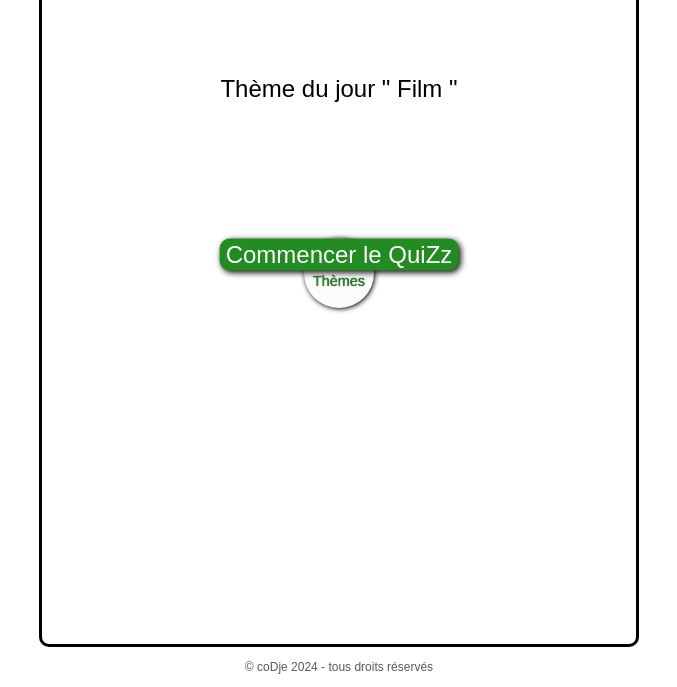
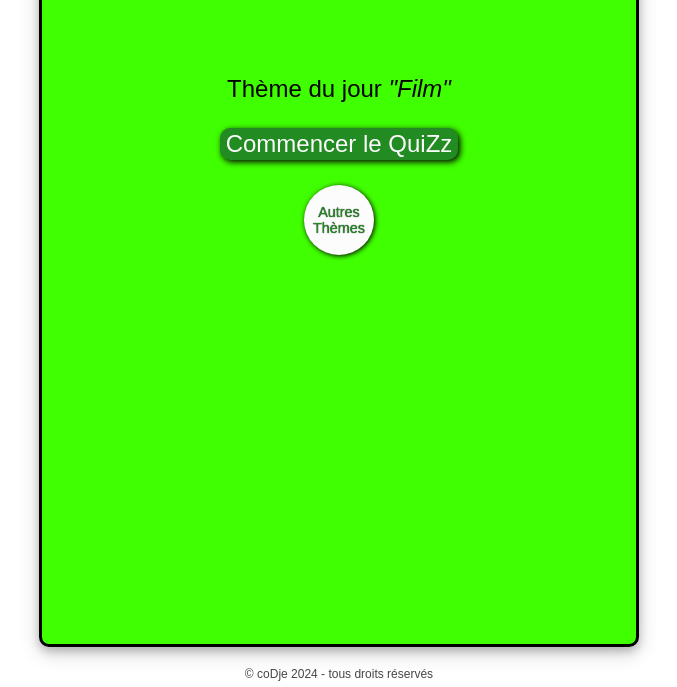
Before and after one commit to bugDje/codjequizz, a plain HTML site: page index.html in a window 1280 px wide. Shown: the part 113-800 px from the top of the page, without its empty margins (301-978 px from the left). Drawn offline with Linux system fonts and the light colour scheme; a web font is replaced by a local one.

Commit message:
responsive test

```diff
--- a/index.html
+++ b/index.html
@@ -10,15 +10,16 @@
     <script defer src="questions.js"></script>
   </head>
   <body>
+      <div class="page-wrap"></div>
         <div class="box">
           <h3 class="text">QuiZz coDje</h3>
           <h4 class="titre-question">
-        Thème du jour "<span class="theme"></span>"
+            Thème du jour<cite><span class="theme"></span></cite>
           </h4>
+          <div class="wrap-theme">
             <div class="start-quizz">
               <button>Commencer le QuiZz</button>
             </div>
-      <div class="wrap-theme">
             <button class="all-theme">Autres<br />Thèmes</button>
             <ul>
               <li class="t-histoire">Histoire</li>
@@ -89,10 +90,9 @@
             </div>
           </div>
         </div>
-    <footer>
-      <div class="footer">
+      </div>
+      <div class="site-footer">
         <span>&copy; coDje 2024 - tous droits réservés</span>
       </div>
-    </footer>
   </body>
 </html>
--- a/questions.js
+++ b/questions.js
@@ -137,15 +137,15 @@ let quesRand = RandArray(mesQuestions);
 // -------------Text des Thèmes-------------------
 if (quesRand === histoires) {
   for (let tout = 0; tout < themeQuestion.length; tout++) {
-    themeQuestion[tout].innerText = " Histoire "; //rajouter pour chaque nouveau theme
+    themeQuestion[tout].innerText = ` "Histoire" `; //rajouter pour chaque nouveau theme
   }
 } else if (quesRand === films) {
   for (let tout = 0; tout < themeQuestion.length; tout++) {
-    themeQuestion[tout].innerText = " Film ";
+    themeQuestion[tout].innerText = ` "Film" `;
   }
 } else {
   for (let tout = 0; tout < themeQuestion.length; tout++) {
-    themeQuestion[tout].innerText = " Serie Tv ";
+    themeQuestion[tout].innerText = ` "Serie Tv" `;
   }
 }
 
--- a/style.css
+++ b/style.css
@@ -8,9 +8,9 @@
   font-optical-sizing: auto;
   font-weight: 400;
 }
-box {
-  display: block;
-
+html,
+body{
+  height: 100%;
 }
 .box {
   margin: auto;
@@ -25,7 +25,6 @@ box {
   font-weight: bold;
 }
 .box,
-.start-quizz,
 .quizz,
 .box-quizz,
 .result_quizz {
@@ -52,7 +51,6 @@ box {
 }
 
 .wrap-theme {
-  margin-top: 110px;
   display: flex;
   flex-direction: column;
   align-items: center;
@@ -99,13 +97,15 @@ button.all-theme:active {
   display: flex;
   list-style: none;
   display: none;
+  flex-wrap: wrap;
 }
 .wrap-theme ul li {
+  flex: auto;
   font-size: 1em;
   width: 80px;
   text-align: center;
   background-color: forestgreen;
-  margin: 0 10px;
+  margin: 4px 10px;
   cursor: pointer;
   padding: 2px 6px;
   border-radius: 10px;
@@ -120,7 +120,11 @@ button.all-theme:active {
   background: darkgreen;
   box-shadow: inset 2px 2px 6px black;
 }
-
+.start-quizz {
+  margin: 25px 0 25px 0;
+  display: flex;
+  justify-content: center
+}
 .start-quizz button {
   color: #fcfcfc;
   background: forestgreen;
@@ -343,11 +347,11 @@ footer .total_que span p {
   padding-left: 0px;
 }
 footer .next_btn {
+  width: 120px;
     display: none;
-  height: 40px;
-  padding: 0 13px;
-  font-size: 18px;
-  font-weight: 400;
+    height: 50px;
+    font-size: 17px;
+    font-weight: 500;
     border: none;
     outline: none;
     color: white;
@@ -355,7 +359,7 @@ footer .next_btn {
     border-radius: 5px;
     border: 1px solid forestgreen;
     cursor: pointer;
-  transition: all 0.3s ease;
+    transition: all 0.3s ease
 }
 footer .next_btn:hover {
   color: white;
@@ -436,211 +440,51 @@ footer .next_btn:hover {
   background-color: rgb(45, 179, 45);
   color: rgba(255, 255, 255, 0.938) result;
 }
-.footer {
-  color: rgba(0, 0, 0, 0.653);
-  font-size: 0.8em;
-  position: absolute;
-  top: 97.5%;
-  left: 50%;
-  transform: translate(-50%, -50%);
+/* footer */
+.page-wrap {
+  min-height: 100%;
+  margin-bottom: -20px;
+}
+.page-wrap:after {
+  content: "";
+  display: block;
+}
+.site-footer, .page-wrap:after {
+  height: 20px;
+}
+.site-footer {
+  color: #000000ba;
+  font-size: 12px;
+  text-align: center;
 }
 
 @media (min-width:320px)  {
-  /* .box{
+  .box{
     background-color: blue;
-  } */
-  .wrap-theme {
-    margin-top: 200px
- }
- .footer {
-  text-align: center;
-  width: 500px;
-  font-size: 12px;
-  top: 97.5%
   }
 }
 @media (min-width:481px)  {
-  /* .box{
+  .box{
     background-color: rgb(255, 0, 0);
-  } */
-  .wrap-theme {
-    margin-top: 90px
   }
  }
 @media (min-width:641px)  {
-    /* .box{
+    .box{
+      width: 600px;
   background-color: rgb(225, 255, 0);
 
-} */
-.wrap-theme {
-  margin-top: 355px;
 }
-.start-quizz button {
-  margin-bottom: 65px
+
 }
-.box, .start-quizz, .quizz, .box-quizz, .result_quizz {
- box-shadow: none;
-}
-}
-/* @media (min-width:961px)  {
+@media (min-width:961px)  {
   .box{
     background-color: rgb(255, 0, 247);
 
-  } */
-  /* .wrap-theme {
-    margin-top: 135px
   }
-  .start-quizz button {
-    margin-bottom: 110px
-  } */
-
+}
 
 @media (min-width:1025px) {
   .box{
-    width: 600px;
-    /* background-color: rgb(64, 255, 0); */
-  }
-  /* .start-quizz button {
-    margin-bottom: 110px
-  } */
-  .wrap-theme {
-    margin-top: 135px
-  }
-
-
-}
-/* @media (min-width:1281px) {
-  .box{
-    background-color: rgb(0, 217, 255);
-  }
- } */
-
-/* @media all and (max-width: 1280px) {
-  .box {
-    width: 50%;
-    margin: auto;
-  }
-  footer .next_btn {
-    font-size: 15px;
-  }
-  .quizz section .option_list {
-    padding: 10px 0;
-  }
-  footer .total_que span p {
-    padding: 0 6px 0 0;
+    background-color: rgb(64, 255, 0);
   }
 }
-@media all and (max-width: 1024px) {
-  .box {
-    width: 70%;
-    margin: auto;
-  }
-  footer .next_btn {
-    font-size: 15px;
-  }
-  .quizz section .option_list {
-    padding: 10px 0;
-  }
-  footer .total_que span p {
-    padding: 0 6px 0 0;
-  }
-}
-@media all and (max-width: 800px) {
-  .box {
-    width: 80%;
-    height: 90%;
-    margin: auto;
-  }
-  footer .next_btn {
-    font-size: 15px;
-  }
-}
-@media all and (max-width: 600px) {
-  .box-quizz {
-    width: 100%;
-    height: 100%;
-    margin: 0;
-  }
-  .box-quizz .liste-quizz {
-    line-height: 30px;
-    margin: 0;
-  }
-  .quizz section .option_list {
-    padding: 10px 0;
-  }
-  footer .total_que span p {
-    padding: 0 6px 0 0;
-  }
-  .quizz section .que_text {
-    font-size: 15px;
-  }
-}
-@media all and (max-width: 451px) {
-  .box-quizz {
-    line-height: 50px;
-    font-size: 0.9em;
-    width: 100%;
-    height: 100%;
-    margin: 0;
-  }
-  .wrap-theme {
-    margin-top: 165px;
-  }
-  .titre-question {
-    font-size: 1.2em;
-    margin-top: 45px;
-  }
-  .box-quizz .liste-quizz {
-    line-height: 30px;
-  }
-  .quizz section .que_text {
-    font-size: 14px;
-  }
-  .footer {
-    font-size: 0.7em;
-    left: 50%;
-    transform: translate(-50%, -50%);
-  }
-}
-@media (max-width: 379px) {
-  .wrap-theme {
-    margin-top: 155px;
-  }
-  .wrap-theme ul li {
-    width: 70px;
-    font-size: 0.9em;
-    margin: 0 5px;
-  }
-  .quizz section .option_list {
-    padding: 5px 0;
-  }
-  footer .next_btn {
-    padding: 0;
-  }
-  .footer {
-    font-size: 0.7em;
-    left: 30%;
-    transform: translate(-18%, -50%);
-  }
-}
-@media (max-width: 361px) {
-  .wrap-theme {
-    margin-top: 110px;
-  }
-  .wrap-theme ul li {
-    width: 70px;
-    font-size: 0.9em;
-    margin: 0 5px;
-  }
-  .quizz section .option_list {
-    padding: 5px 0;
-  }
-  footer .next_btn {
-    padding: 0;
-  }
-  .footer {
-    font-size: 0.7em;
-    left: 30%;
-    transform: translate(-18%, -50%);
-  }
-} */
```
Lines whose indentation alone changed are shown as unchanged.
